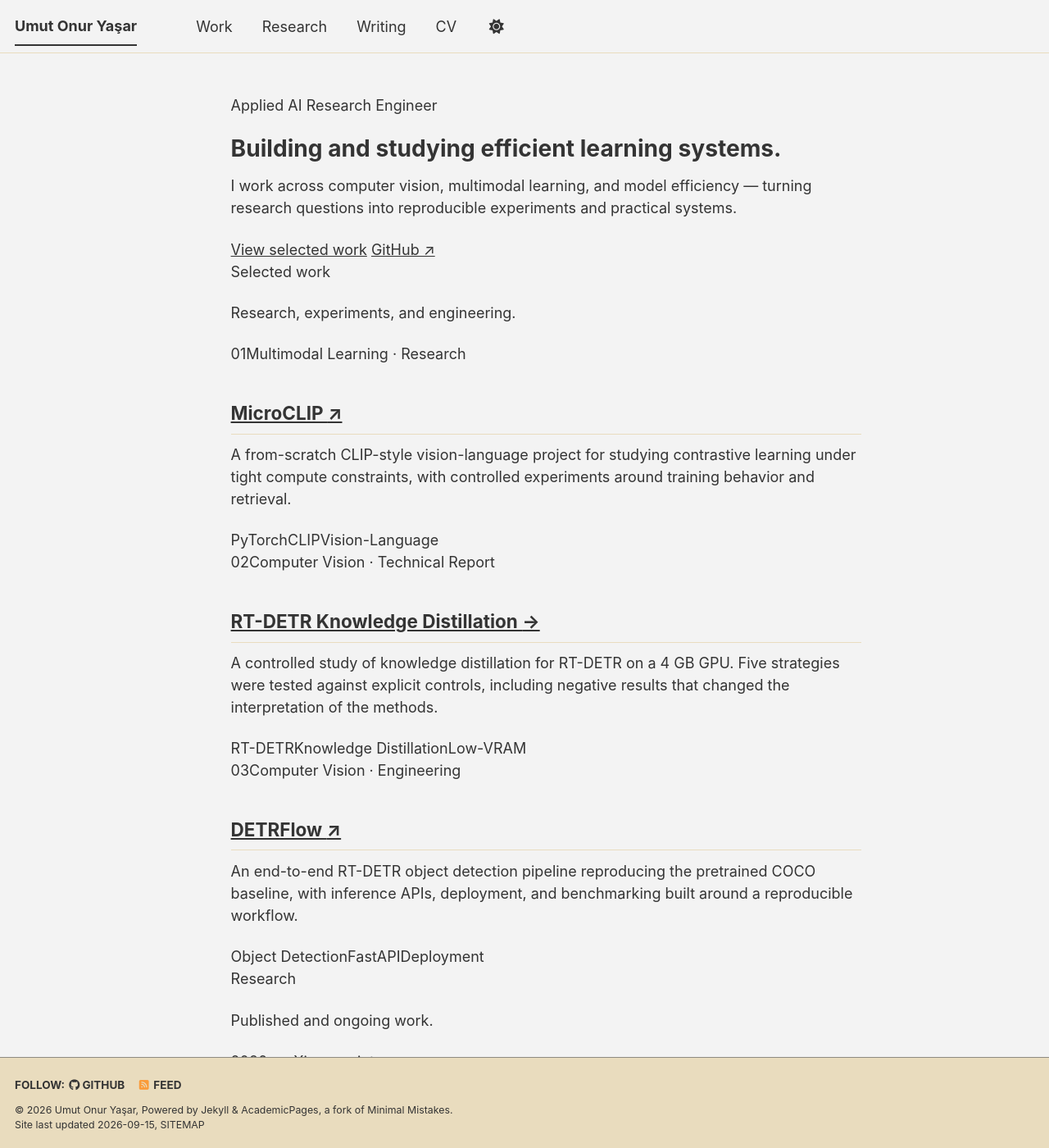
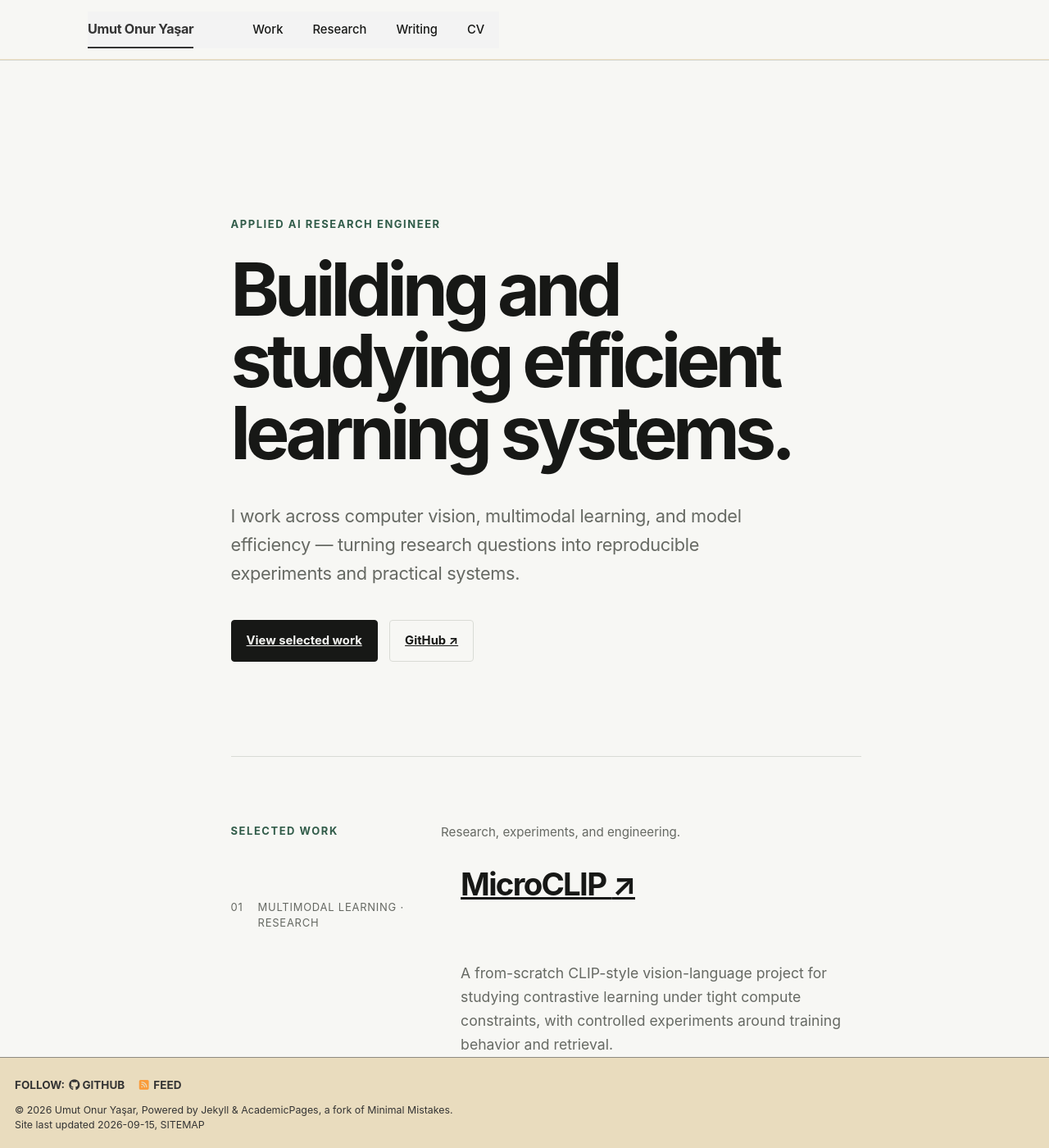
Before and after one commit to umutonuryasar/umutonuryasar.github.io, a Jekyll site: the page built from _pages/about.md, in a window 1280 px wide and 1400 px high. Shown: the whole window at 82% size. Built offline with Jekyll 4.4.1, drawn with Linux system fonts in a browser that asks for light colours; a script bundle is joined from its source files by our own code; library files that are not in the unit come from our copies.

Commit message:
add minimal portfolio design system

```diff
--- a/assets/css/main.scss
+++ b/assets/css/main.scss
@@ -1,26 +1,15 @@
 ---
 ---
 
-/*
- * This file controls what is imported from /_sass
- *
- * Note that the files are processed in the order they are imported, so they are partly
-   sorted by the dependencies. Also, the first two lines of the file are required by Jekyll.
- */
-
 @import
     "vendor/breakpoint/breakpoint",
-
     "themes",
     "theme/{{ site.site_theme | default: 'default' | append: '_light' }}",
     "theme/{{ site.site_theme | default: 'default' | append: '_dark' }}",
-
     "include/mixins",
     "vendor/susy/susy",
-
     "layout/reset",
     "layout/base",
-
     "include/utilities",
     "layout/tables",
     "layout/buttons",
@@ -29,15 +18,135 @@
     "layout/navigation",
     "layout/footer",
     "syntax",
-
     "layout/forms",
-
     "layout/page",
     "layout/archive",
     "layout/sidebar",
     "layout/json_cv",
-
     "vendor/font-awesome/fontawesome",
     "vendor/font-awesome/solid",
-    "vendor/font-awesome/brands"
-;
+    "vendor/font-awesome/brands";
+
+/* Portfolio redesign ------------------------------------------------------ */
+:root {
+  --portfolio-bg: #f7f7f4;
+  --portfolio-text: #171816;
+  --portfolio-muted: #666963;
+  --portfolio-line: #d9dbd5;
+  --portfolio-accent: #315c49;
+}
+
+body { background: var(--portfolio-bg); }
+
+.masthead {
+  background: rgba(247, 247, 244, .94);
+  border-bottom: 1px solid var(--portfolio-line);
+  box-shadow: none;
+}
+
+.masthead__inner-wrap { max-width: 1120px; padding: .8rem 1.5rem; }
+.greedy-nav { background: transparent; }
+.greedy-nav a { color: var(--portfolio-text); font-size: .82rem; font-weight: 500; }
+.greedy-nav .masthead__menu-item--lg a { font-size: .9rem; font-weight: 700; letter-spacing: -.02em; }
+#theme-toggle { display: none; }
+
+.home-redesign #main {
+  max-width: 1120px;
+  margin-top: 0;
+  padding: 0 1.5rem;
+}
+.home-redesign .page { width: 100%; float: none; padding: 0; margin: 0; }
+.home-redesign .page__inner-wrap { width: 100%; }
+.home-redesign .page__inner-wrap > header,
+.home-redesign .page__meta { display: none; }
+.home-redesign .page__content { width: 100%; }
+.home-redesign .page__content a { text-decoration: none; }
+.home-redesign .page__content p { margin-bottom: 0; }
+
+.home-shell { color: var(--portfolio-text); }
+.home-hero { padding: clamp(5rem, 11vw, 9rem) 0 clamp(4.5rem, 9vw, 7rem); max-width: 920px; }
+.home-eyebrow,
+.home-kicker {
+  margin: 0 0 1.4rem !important;
+  color: var(--portfolio-accent);
+  font-size: .72rem !important;
+  font-weight: 700;
+  letter-spacing: .12em;
+  text-transform: uppercase;
+}
+.home-hero h1 {
+  max-width: 900px;
+  margin: 0;
+  color: var(--portfolio-text);
+  font-size: clamp(3rem, 7vw, 6.2rem);
+  line-height: .98;
+  letter-spacing: -.065em;
+  font-weight: 650;
+}
+.home-intro {
+  max-width: 690px;
+  margin-top: 2.25rem !important;
+  color: var(--portfolio-muted);
+  font-size: clamp(1.05rem, 1.7vw, 1.35rem) !important;
+  line-height: 1.6;
+  letter-spacing: -.015em;
+}
+.home-actions { display: flex; gap: .8rem; margin-top: 2.2rem; flex-wrap: wrap; }
+.home-action {
+  display: inline-flex;
+  padding: .72rem 1rem;
+  border: 1px solid var(--portfolio-line);
+  border-radius: 4px;
+  color: var(--portfolio-text) !important;
+  font-size: .82rem;
+  font-weight: 650;
+}
+.home-action--primary { background: var(--portfolio-text); border-color: var(--portfolio-text); color: var(--portfolio-bg) !important; }
+.home-action:hover { transform: translateY(-1px); }
+
+.home-section { padding: 4.5rem 0; border-top: 1px solid var(--portfolio-line); }
+.home-section-heading { display: grid; grid-template-columns: 1fr 2fr; margin-bottom: 2.7rem; }
+.home-section-note { color: var(--portfolio-muted); font-size: .84rem !important; }
+
+.work-item { display: grid; grid-template-columns: 1fr 2fr; gap: 2rem; padding: 2.6rem 0; border-top: 1px solid var(--portfolio-line); }
+.work-item:first-child { border-top: 0; padding-top: 0; }
+.work-meta { display: flex; gap: 1rem; color: var(--portfolio-muted); font-size: .72rem; line-height: 1.5; text-transform: uppercase; letter-spacing: .06em; }
+.work-item h2 { grid-column: 2; margin: -2.2rem 0 0; border: 0; padding: 0; font-size: clamp(1.6rem, 3vw, 2.45rem); letter-spacing: -.045em; line-height: 1.1; }
+.work-item h2 a { color: var(--portfolio-text); }
+.work-item > p { grid-column: 2; max-width: 680px; color: var(--portfolio-muted); font-size: .98rem !important; line-height: 1.65; }
+.work-tags { grid-column: 2; display: flex; gap: .5rem; flex-wrap: wrap; }
+.work-tags span { padding: .28rem .5rem; border: 1px solid var(--portfolio-line); border-radius: 3px; color: var(--portfolio-muted); font-size: .68rem; }
+
+.research-feature { display: grid; grid-template-columns: 2fr 1fr; gap: 3rem; }
+.research-year { margin-bottom: .7rem !important; color: var(--portfolio-muted); font-size: .75rem !important; text-transform: uppercase; letter-spacing: .06em; }
+.research-feature h2 { max-width: 720px; margin: 0 0 1.2rem; padding: 0; border: 0; font-size: clamp(1.65rem, 3.4vw, 2.8rem); line-height: 1.1; letter-spacing: -.045em; }
+.research-feature p:not(.research-year) { max-width: 690px; color: var(--portfolio-muted); font-size: .95rem !important; line-height: 1.65; }
+.research-links { display: flex; align-items: flex-start; justify-content: flex-end; gap: 1.2rem; }
+.research-links a, .home-contact a { color: var(--portfolio-text); font-size: .82rem; font-weight: 650; }
+
+.oss-list { border-top: 1px solid var(--portfolio-line); }
+.oss-item { display: flex; align-items: center; justify-content: space-between; gap: 2rem; padding: 1.35rem 0; border-bottom: 1px solid var(--portfolio-line); color: var(--portfolio-text) !important; }
+.oss-item strong { display: block; font-size: .95rem; }
+.oss-item small { display: block; margin-top: .25rem; color: var(--portfolio-muted); font-size: .75rem; }
+.oss-status { color: var(--portfolio-muted); font-size: .75rem; white-space: nowrap; }
+
+.about-grid { display: grid; grid-template-columns: 2fr 1fr; gap: 4rem; }
+.about-grid p { max-width: 700px; font-size: 1.05rem !important; line-height: 1.7; }
+.about-grid .about-secondary { color: var(--portfolio-muted); font-size: .88rem !important; }
+.home-contact { display: flex; gap: 1.4rem; margin-top: 2.5rem; }
+
+@media (max-width: 720px) {
+  .masthead__inner-wrap, .home-redesign #main { padding-left: 1rem; padding-right: 1rem; }
+  .home-hero { padding-top: 4.5rem; }
+  .home-hero h1 { letter-spacing: -.055em; }
+  .home-section-heading,
+  .work-item,
+  .research-feature,
+  .about-grid { grid-template-columns: 1fr; gap: 1.25rem; }
+  .work-item h2,
+  .work-item > p,
+  .work-tags { grid-column: 1; }
+  .work-item h2 { margin: 0; }
+  .research-links { justify-content: flex-start; }
+  .oss-item { align-items: flex-start; flex-direction: column; gap: .6rem; }
+}
```
